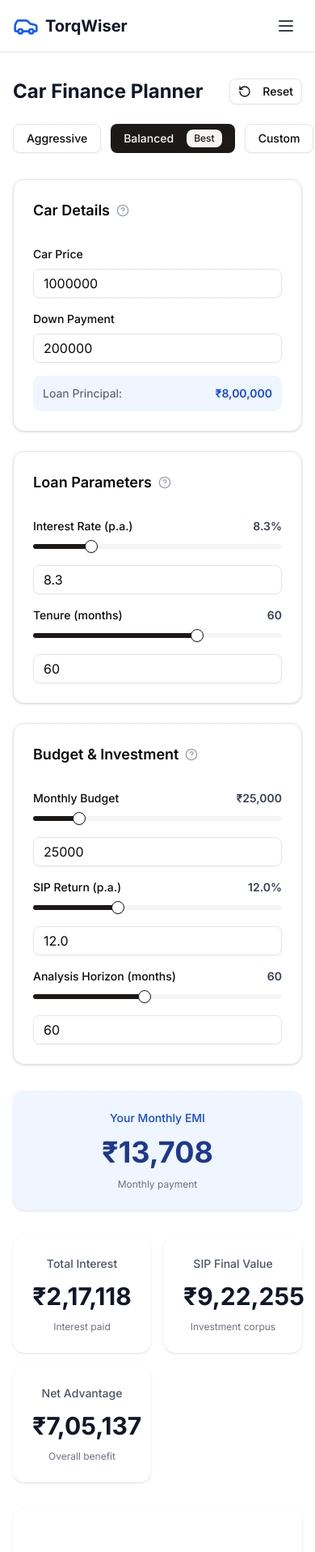
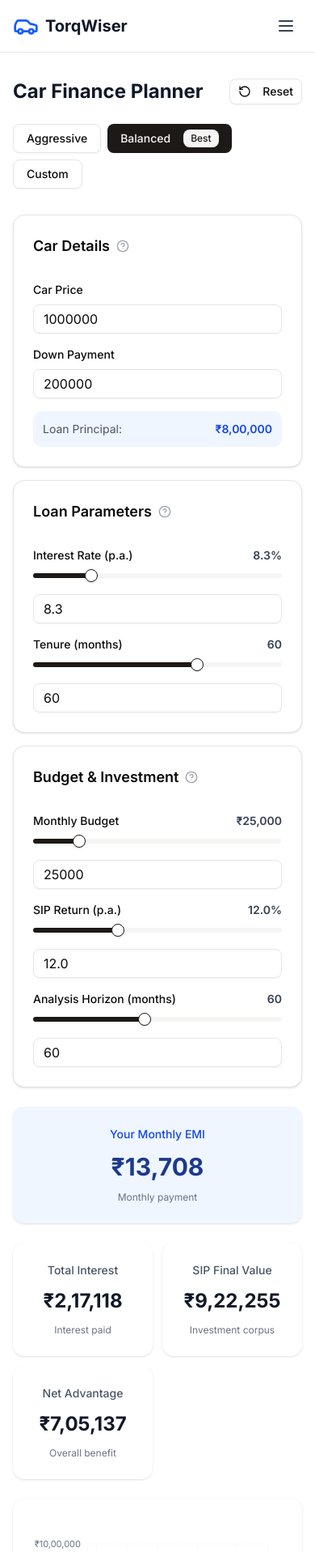
Before and after one commit to Saurabh07n/drivesense, a Next.js app: page /calculator/loan-vs-sip in a window 390 px wide. Shown: the top 1917 px of the page at 81% size. Built offline with nearby package versions, Linux system fonts and the light colour scheme.

Commit message:
TorqWiser v2

```diff
--- a/src/app/calculator/emi/client.tsx
+++ b/src/app/calculator/emi/client.tsx
@@ -82,9 +82,9 @@ export default function EMICalculator() {
           </div>
         </div>
 
-        <div className="grid grid-cols-1 lg:grid-cols-3 gap-8">
+        <div className="grid grid-cols-1 lg:grid-cols-3 gap-6 md:gap-8">
           {/* Input Panel */}
-          <div className="lg:col-span-1 space-y-6">
+          <div className="lg:col-span-1 space-y-4 md:space-y-6">
             <CalculatorCard
               title="Loan Details"
               helpText="Enter your loan amount, interest rate, and tenure"
@@ -139,7 +139,7 @@ export default function EMICalculator() {
           </div>
 
           {/* Results Panel */}
-          <div className="lg:col-span-2 space-y-8">
+          <div className="lg:col-span-2 space-y-6 md:space-y-8">
             {/* Primary EMI Display */}
             <div className="text-center">
               <KPICard
@@ -152,7 +152,7 @@ export default function EMICalculator() {
             </div>
 
             {/* Key Metrics Grid */}
-            <div className="grid grid-cols-2 md:grid-cols-3 gap-4">
+            <div className="grid grid-cols-2 md:grid-cols-3 gap-3 md:gap-4">
               <KPICard
                 label="Total Amount"
                 value={formatINR(totalPaid)}
--- a/src/app/calculator/loan-vs-sip/client.tsx
+++ b/src/app/calculator/loan-vs-sip/client.tsx
@@ -114,7 +114,7 @@ export default function LoanVsSIPCalculator() {
           </div>
 
           {/* Strategy Selector */}
-          <div className="flex space-x-3">
+          <div className="flex flex-wrap gap-2">
             {(['aggressive', 'balanced', 'custom'] as StrategyType[]).map((strategy) => (
               <Button
                 key={strategy}
@@ -131,9 +131,9 @@ export default function LoanVsSIPCalculator() {
           </div>
         </div>
 
-        <div className="grid grid-cols-1 lg:grid-cols-3 gap-8">
+        <div className="grid grid-cols-1 lg:grid-cols-3 gap-6 md:gap-8">
           {/* Input Panel */}
-          <div className="lg:col-span-1 space-y-6">
+          <div className="lg:col-span-1 space-y-4 md:space-y-6">
             <CalculatorCard
               title="Car Details"
               helpText="Enter your car purchase details and financing parameters"
@@ -227,7 +227,7 @@ export default function LoanVsSIPCalculator() {
           </div>
 
           {/* Results Panel */}
-          <div className="lg:col-span-2 space-y-8">
+          <div className="lg:col-span-2 space-y-6 md:space-y-8">
             {/* Primary EMI Display */}
             <div className="text-center">
               <KPICard
@@ -240,7 +240,7 @@ export default function LoanVsSIPCalculator() {
             </div>
 
             {/* Key Metrics Grid */}
-            <div className="grid grid-cols-2 md:grid-cols-3 gap-4">
+            <div className="grid grid-cols-2 md:grid-cols-3 gap-3 md:gap-4">
               <KPICard
                 label="Total Interest"
                 value={formatINR(selectedResult.totalInterest)}
--- a/src/components/hero-section.tsx
+++ b/src/components/hero-section.tsx
@@ -152,7 +152,7 @@ export function HeroSection() {
               whileHover={{ scale: 1.05 }}
               whileTap={{ scale: 0.95 }}
             >
-              <Button asChild size="lg" className="text-2xl px-16 py-8 bg-gradient-to-r from-blue-600 to-indigo-700 hover:from-blue-700 hover:to-indigo-800 shadow-2xl hover:shadow-3xl transition-all duration-300 border-0">
+              <Button asChild size="lg" className="text-xl md:text-2xl px-8 py-5 md:px-16 md:py-8 bg-gradient-to-r from-blue-600 to-indigo-700 hover:from-blue-700 hover:to-indigo-800 shadow-2xl hover:shadow-3xl transition-all duration-300 border-0">
                 <Link href="/calculator/loan-vs-sip" className="flex items-center space-x-3">
                   <span>🚀</span>
                   <span>Get my Smart Split</span>
--- a/src/components/ui/kpi-card.tsx
+++ b/src/components/ui/kpi-card.tsx
@@ -68,7 +68,7 @@ export function KPICard({
           <motion.p
             className={cn(
               "font-bold",
-              isPrimary ? "text-4xl text-blue-900" : "text-3xl text-gray-900"
+              isPrimary ? "text-3xl md:text-4xl text-blue-900" : "text-2xl md:text-3xl text-gray-900"
             )}
             initial={{ scale: 0.8 }}
             animate={{ scale: 1 }}
--- a/src/components/ui/loan-sip-chart.tsx
+++ b/src/components/ui/loan-sip-chart.tsx
@@ -41,8 +41,8 @@ export function LoanSIPChart({
       transition={{ duration: 0.5, delay }}
     >
       <Card className={cn("w-full border-0 shadow-sm", className)}>
-        <CardContent className="p-6">
-          <ResponsiveContainer width="100%" height={height}>
+        <CardContent className="p-3 md:p-6">
+          <ResponsiveContainer width="100%" height={typeof window === 'undefined' ? height : Math.max(240, Math.min(height, window.innerWidth * 0.6))}>
             <LineChart data={data} margin={{ top: 20, right: 30, left: 20, bottom: 20 }}>
               <CartesianGrid strokeDasharray="1 1" stroke="#f1f5f9" />
               <XAxis
```
